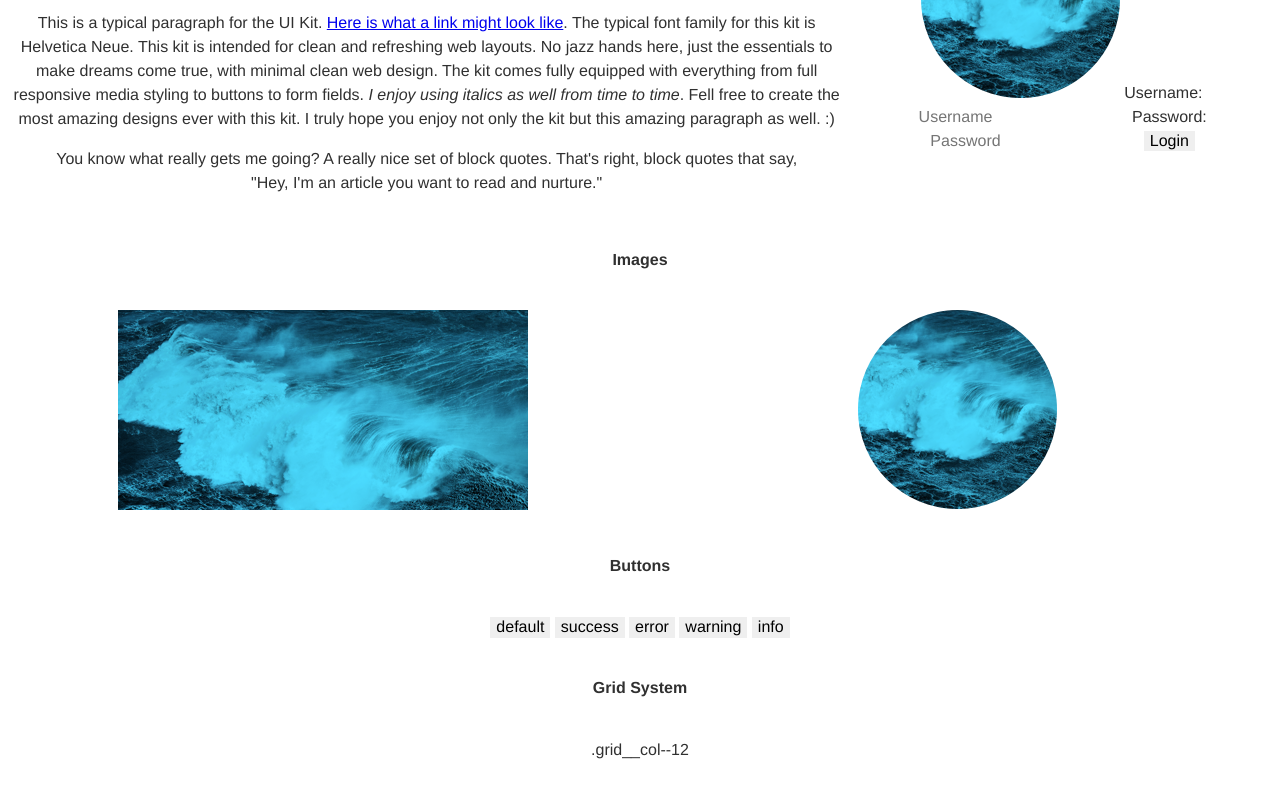
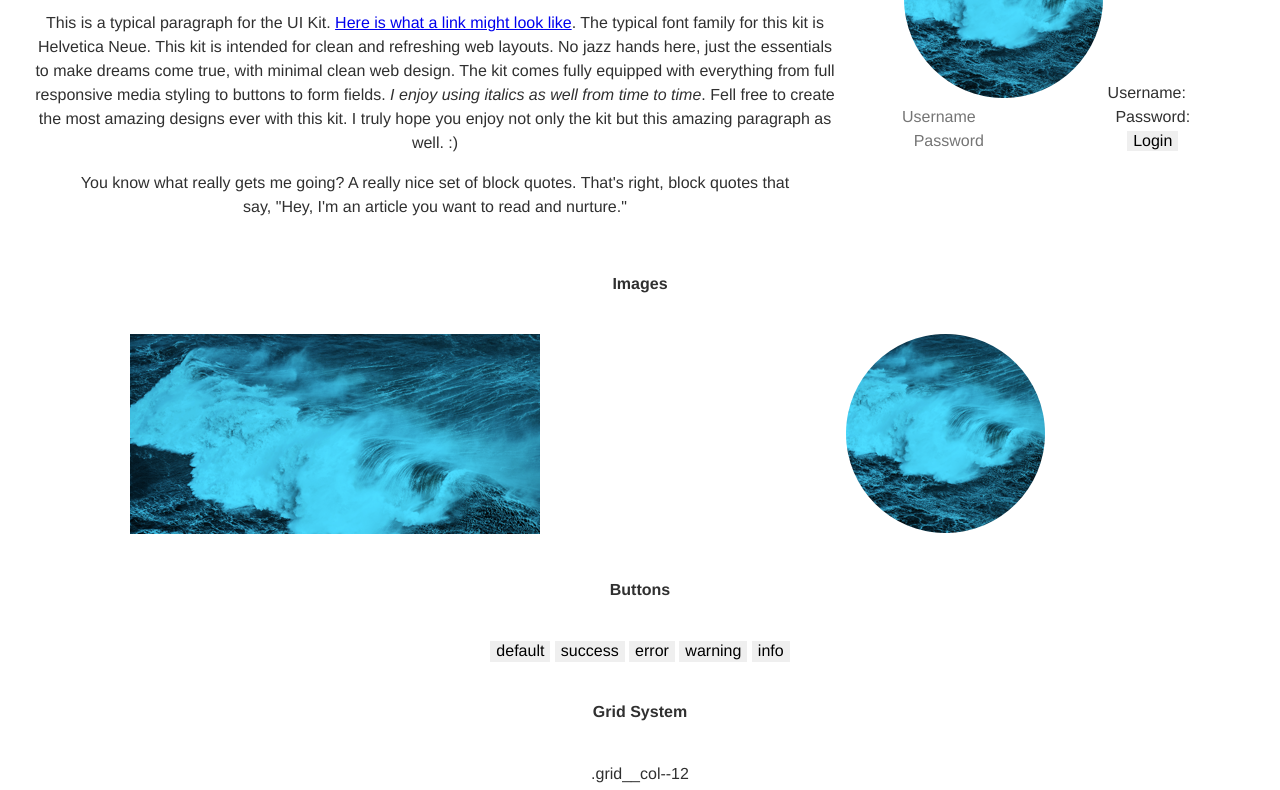
Before and after one commit to stevejd88/techdegree-project-4, a plain HTML site: page index.html in a window 1280 px wide. Shown: the part 413-1203 px from the top of the page. Drawn offline with Linux system fonts and the light colour scheme.

Commit message:
updsted body margins

```diff
--- a/scss/base/_base.scss
+++ b/scss/base/_base.scss
@@ -11,7 +11,7 @@ body {
   font-size: 1em;
   line-height: 1.5;
   font-family: $font-stack-primary;
-  margin: 0;
+
 }
 
 ul {
--- a/scss/components/_grid.scss
+++ b/scss/components/_grid.scss
@@ -15,6 +15,8 @@
     padding: 1em 10px;
     display: flex;
     flex-direction: column;
+    margin-left: 25px;
+    margin-right: 25px;
 
     // NOTE: replace with media query mixin if aiming for exceeds
     @media (min-width: 768px) {
--- a/scss/components/_typography.scss
+++ b/scss/components/_typography.scss
@@ -3,4 +3,4 @@
 //*****************
  .container {
    text-align: center;
- }
+}
```
Also changed, not shown: css/styles.css, 1 other file.
